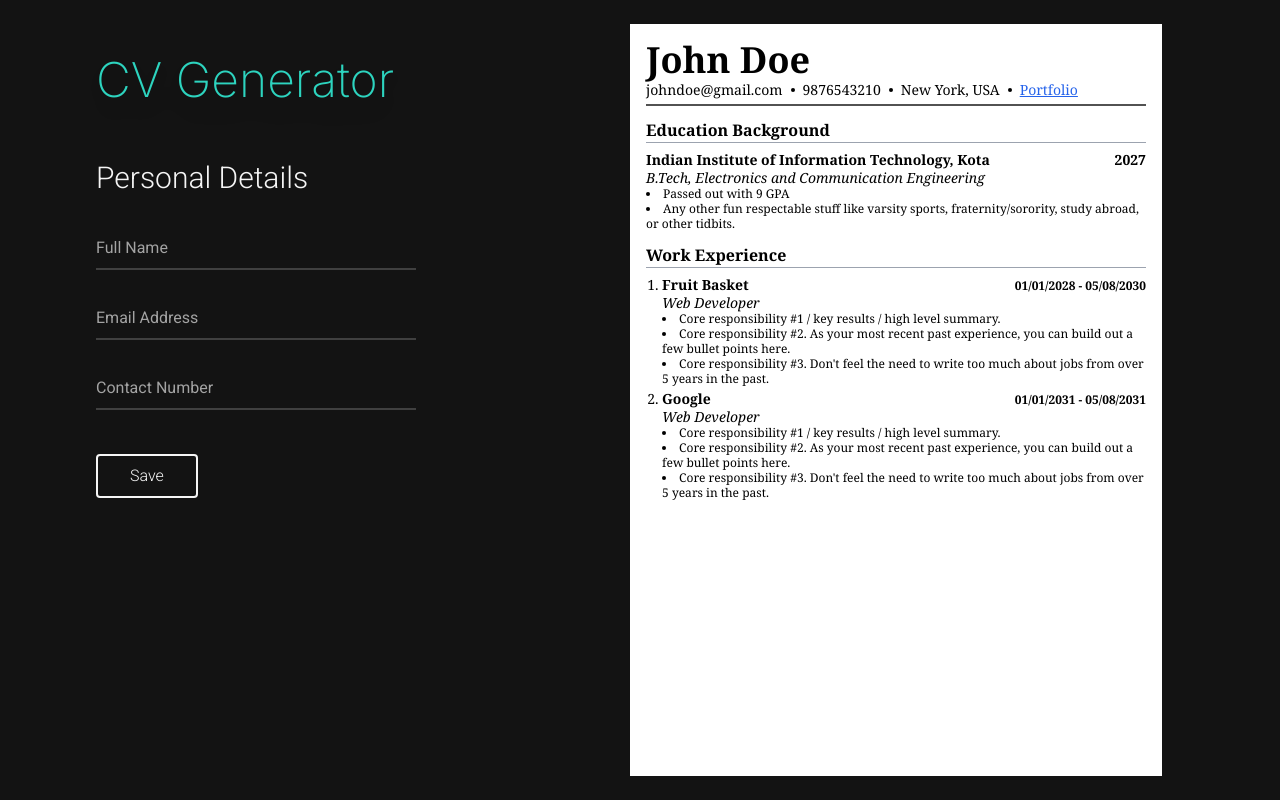
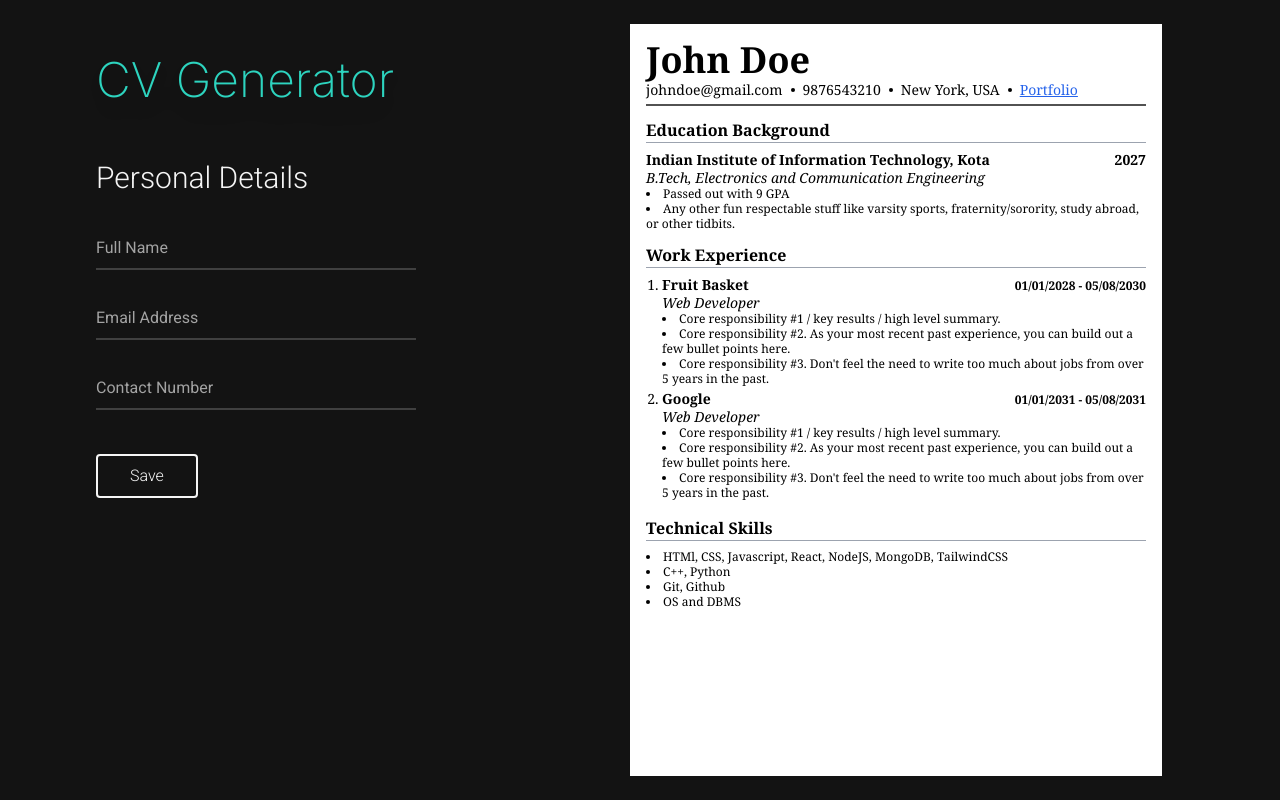
Before and after one commit to SKjustSK/cv-generator, a React (Vite) app: page / in a window 1280 px wide. Built offline with nearby package versions, Linux system fonts and the light colour scheme.

Commit message:
chore: Finished static design for CV Page

```diff
--- a/src/components/CVholder.jsx
+++ b/src/components/CVholder.jsx
@@ -66,6 +66,15 @@ const sampleData = {
       ],
     },
   ],
+  technicalSkills: [
+    {
+      id: uuidv4(),
+      description: 'HTMl, CSS, Javascript, React, NodeJS, MongoDB, TailwindCSS',
+    },
+    { id: uuidv4(), description: 'C++, Python' },
+    { id: uuidv4(), description: 'Git, Github' },
+    { id: uuidv4(), description: 'OS and DBMS' },
+  ],
 }
 
 function SectionHeader({ title }) {
@@ -96,6 +105,7 @@ function CVPage() {
 
   const educationBackground = sampleData.educationBackground
   const workExperience = sampleData.workExperience
+  const technicalSkills = sampleData.technicalSkills
 
   return (
     <section className="flex aspect-[1/1.414] flex-col bg-white px-4 pt-4 font-serif text-black">
@@ -161,6 +171,16 @@ function CVPage() {
           })}
         </ol>
       </SectionContainer>
+
+      {/* Technical Skills  */}
+      <SectionContainer>
+        <SectionHeader title="Technical Skills" />
+        <ul className="list-inside list-disc text-xs leading-tight">
+          {technicalSkills.map((skill) => {
+            return <li key={skill.id}>{skill.description}</li>
+          })}
+        </ul>
+      </SectionContainer>
     </section>
   )
 }
```
